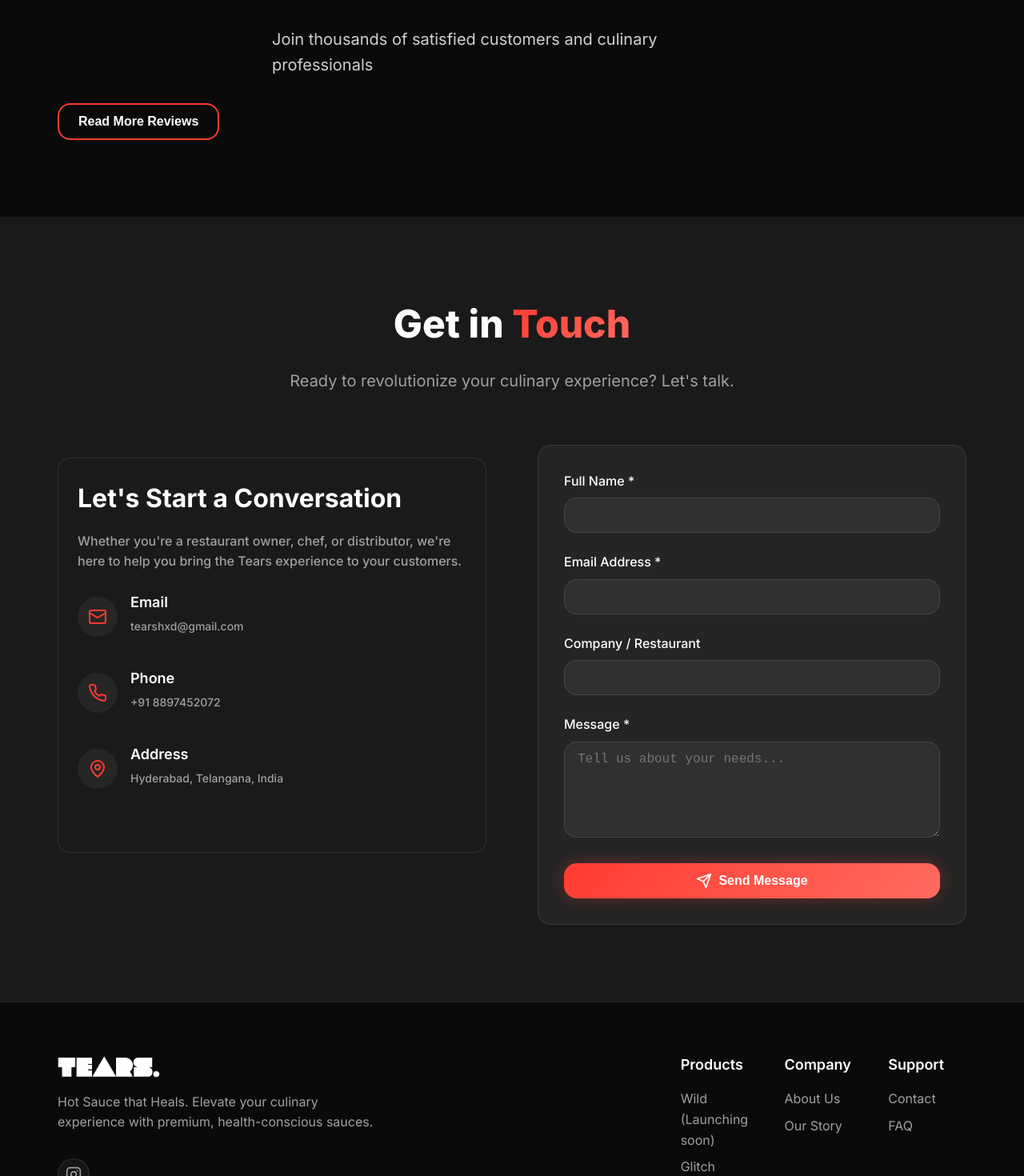
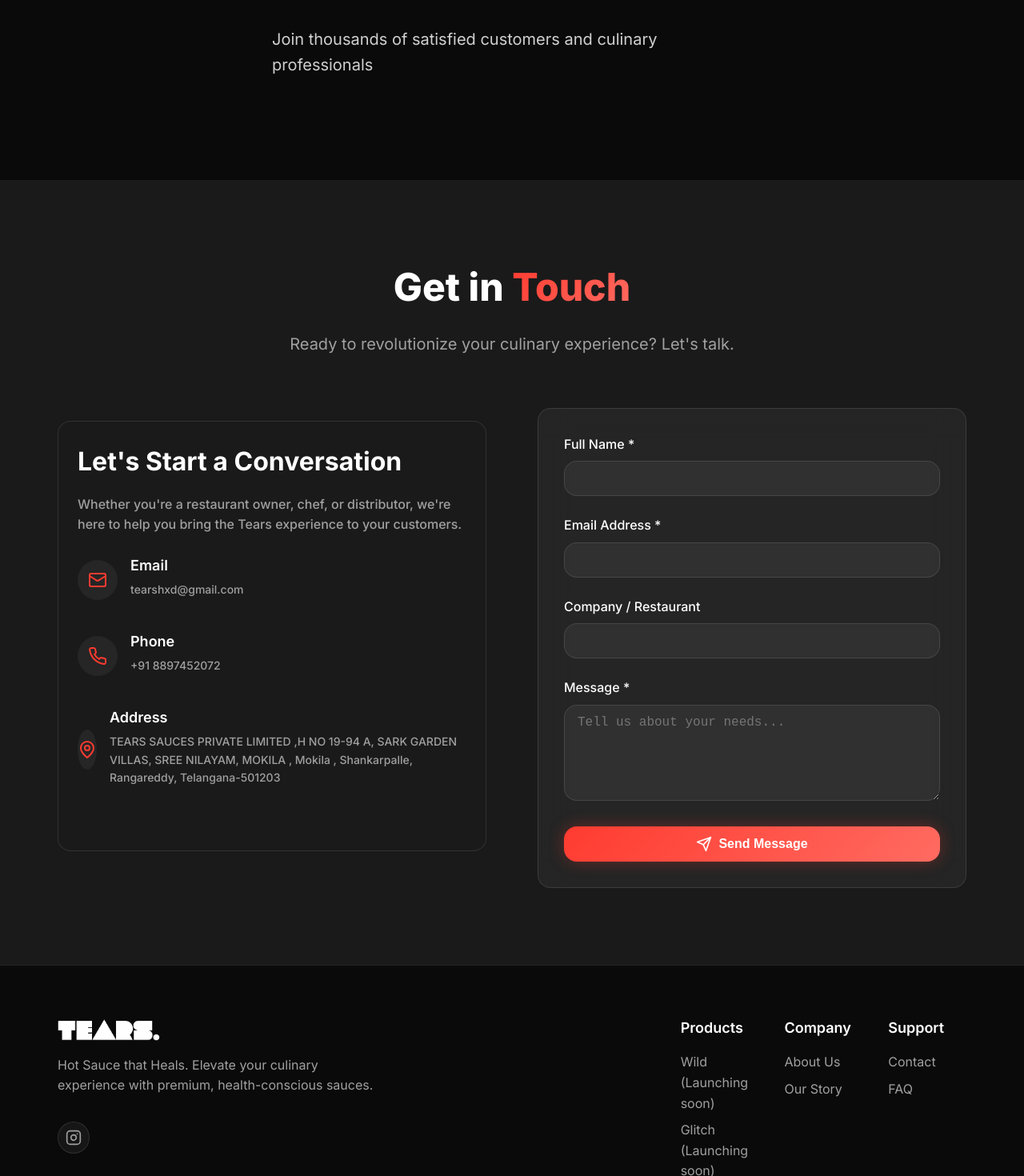
Before and after one commit to saipraveeny/tears, a React (Create React App) app: page / in a window 1280 px wide. Shown: the part 5500-6970 px from the top of the page at 80% size. Built offline with nearby package versions, Linux system fonts and the light colour scheme.

Commit message:
content changes as per phonpe conditions

```diff
--- a/src/components/Contact.js
+++ b/src/components/Contact.js
@@ -101,7 +101,10 @@
     {
       icon: <MapPin className="contact-icon" />,
       title: "Address",
-      value: "Hyderabad, Telangana, India",
+      value: `TEARS SAUCES PRIVATE LIMITED
+            ,H NO 19-94 A, SARK GARDEN VILLAS, SREE
+            NILAYAM, MOKILA , Mokila , Shankarpalle,
+            Rangareddy, Telangana-501203`,
       link: "#",
     },
   ];
--- a/src/components/Footer.js
+++ b/src/components/Footer.js
@@ -139,6 +139,7 @@
             <p>
               &copy; {currentYear} TEARS SAUCES PVT LTD. All rights reserved.
             </p>
+            <p>GST : 36AAMCT1318F1ZF</p>
             <div className="footer-legal">
               <LegalModals />
             </div>
--- a/src/components/LegalModals.js
+++ b/src/components/LegalModals.js
@@ -226,7 +226,16 @@
           opened. However, refunds or replacements are offered for:
         </p>
         <ul>
-          <li>Damaged or incorrect items</li>
+          <li>
+            Damaged or incorrect items - will be refunding your money within 7-8
+            working days{" "}
+          </li>
+          <li>
+            Except for Cash On Delivery transaction, refund, if any, shall be
+            made at the same Issuing Bank from where Transaction Price was
+            received, or through any other method available on the Platform, as
+            chosen by You.
+          </li>
           <li>Defective packaging</li>
         </ul>
         <p>
@@ -282,9 +291,11 @@
         <p>For any queries regarding these Terms:</p>
         <div className="contact-info">
           <p>
-            📍 Tears Hot Sauces
+            📍 TEARS SAUCES PVT LTD
             <br />
-            Hyderabad, Telangana, India
+            TEARS SAUCES PRIVATE LIMITED, H NO 19-94 A, SARK GARDEN VILLAS, SREE
+            NILAYAM, MOKILA , Mokila , Shankarpalle, Rangareddy,
+            Telangana-501203
           </p>
           <p>📧 tearshxd@gmail.com</p>
         </div>
--- a/src/components/Testimonials.js
+++ b/src/components/Testimonials.js
@@ -123,13 +123,6 @@
           <p className="cta-text">
             Join thousands of satisfied customers and culinary professionals
           </p>
-          <motion.button
-            className="btn btn-secondary"
-            whileHover={{ scale: 1.05 }}
-            whileTap={{ scale: 0.95 }}
-          >
-            Read More Reviews
-          </motion.button>
         </motion.div>
       </div>
     </section>
```
